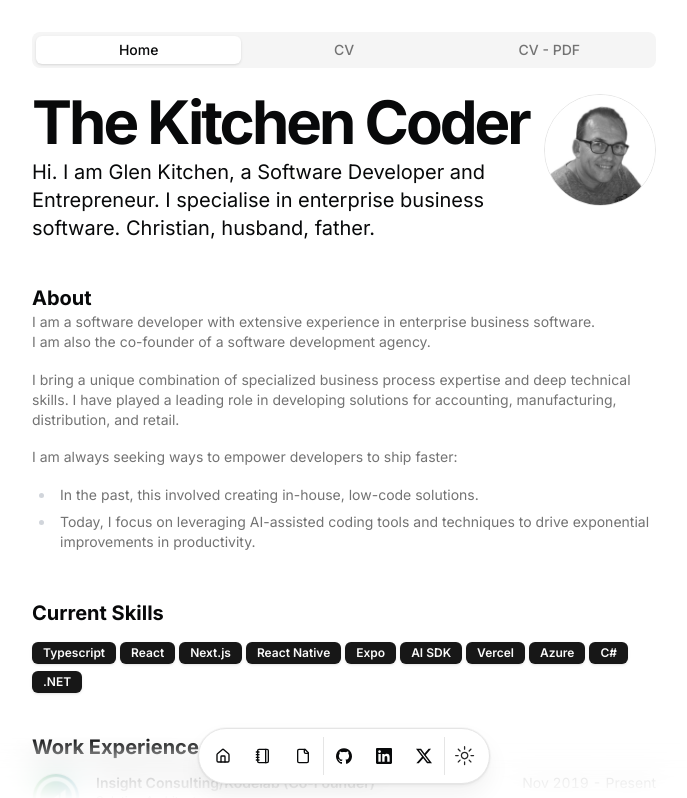
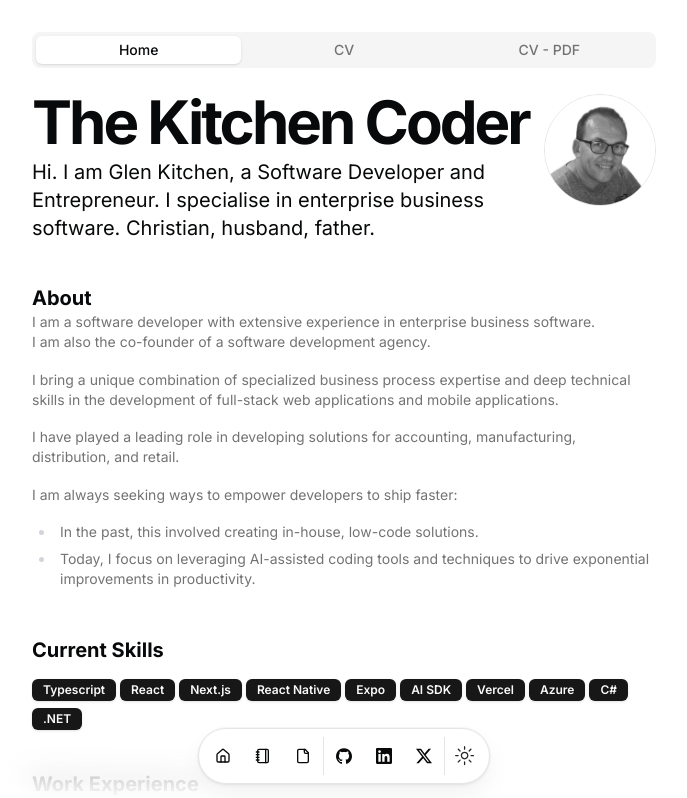
Before and after one commit to glenkitchen/kitchen-coder, a Next.js app: page / in a window 1280 px wide. Shown: the top 798 px of the page, without its empty margins (296-983 px from the left). Built offline with nearby package versions, Linux system fonts and the light colour scheme.

Commit message:
Update about

```diff
--- a/src/data/config.tsx
+++ b/src/data/config.tsx
@@ -21,7 +21,9 @@ export const siteConfig = {
     text: `I am a software developer with extensive experience in enterprise business software.
 I am also the co-founder of a software development agency.
 
-I bring a unique combination of specialized business process expertise and deep technical skills. I have played a leading role in developing solutions for accounting, manufacturing, distribution, and retail.
+I bring a unique combination of specialized business process expertise and deep technical skills in the development of full-stack web applications and mobile applications.
+
+I have played a leading role in developing solutions for accounting, manufacturing, distribution, and retail.
 
 I am always seeking ways to empower developers to ship faster:
 - In the past, this involved creating in-house, low-code solutions.
```
